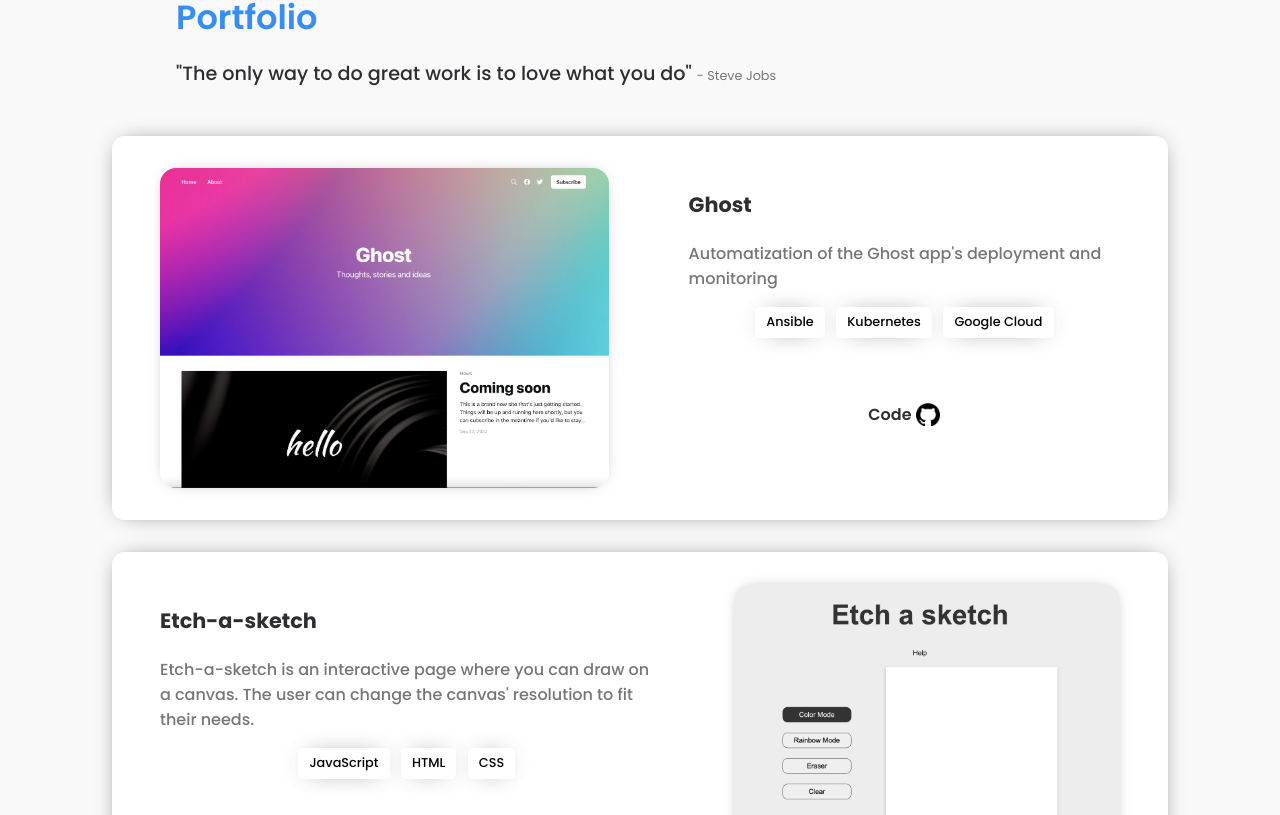
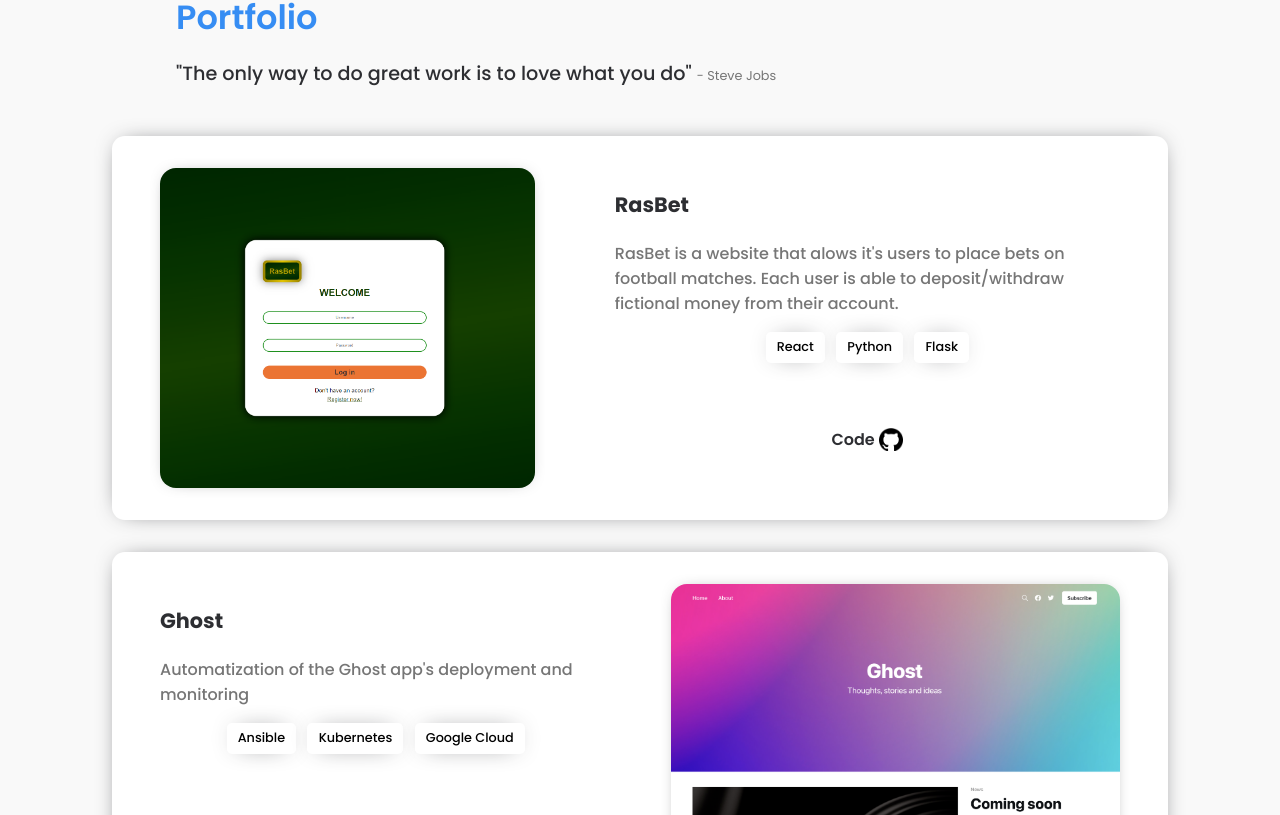
Before and after one commit to JoaoRamoss/Personal-Website, a React (Create React App) app in the folder my-website/: page / in a window 1280 px wide. Shown: the part 1825-2640 px from the top of the page. Built offline with nearby package versions, Linux system fonts and the light colour scheme; a web font is replaced by a local one; what react-animations would draw is missing.

Commit message:
Added item to portfolio

```diff
--- a/my-website/src/Components/Portfolio/index.js
+++ b/my-website/src/Components/Portfolio/index.js
@@ -6,6 +6,7 @@
 import ghlogo from '../../images/ghub.png'
 import eas from '../../images/eas.png'
 import fms from '../../images/fms.png'
+import login from '../../images/Login.png'
 
 const Portfolio = () => {
   return (
@@ -15,7 +16,26 @@
         <SubTitle>"The only way to do great work is to love what you do" <Quote>- Steve Jobs</Quote></SubTitle>
       </TitleSet>
       <Content>
-        <Box>
+
+      <Box>
+          <Image src={login}/>
+          <Info>
+            <BoxTitle>RasBet</BoxTitle>
+            <Desc>RasBet is a website that alows it's users to place bets on football matches.
+              Each user is able to deposit/withdraw fictional money from their account.
+            </Desc>
+            <Tools>
+              <Tech>React</Tech>
+              <Tech>Python</Tech>
+              <Tech>Flask</Tech>
+            </Tools>
+            <Actions>
+              <Code href="https://github.com/JoaoRamoss/RasBet" target="_blank">Code <GhLogo src={ghlogo}/></Code>
+            </Actions>
+          </Info>
+        </Box>
+
+        <Box className="reverse">
           <Image src={ghost}/>
           <Info>
             <BoxTitle>Ghost</BoxTitle>
@@ -31,7 +51,7 @@
           </Info>
         </Box>
 
-        <Box className="reverse">
+        <Box>
           <Image src={eas}/>
           <Info>
             <BoxTitle>Etch-a-sketch</BoxTitle>
@@ -48,7 +68,7 @@
           </Info>
         </Box>
 
-        <Box>
+        <Box className="reverse">
           <Image src={fms}/>
           <Info>
             <BoxTitle>Football matches simulator</BoxTitle>
```
Also changed, not shown: my-website/src/images/Login.png (added).
